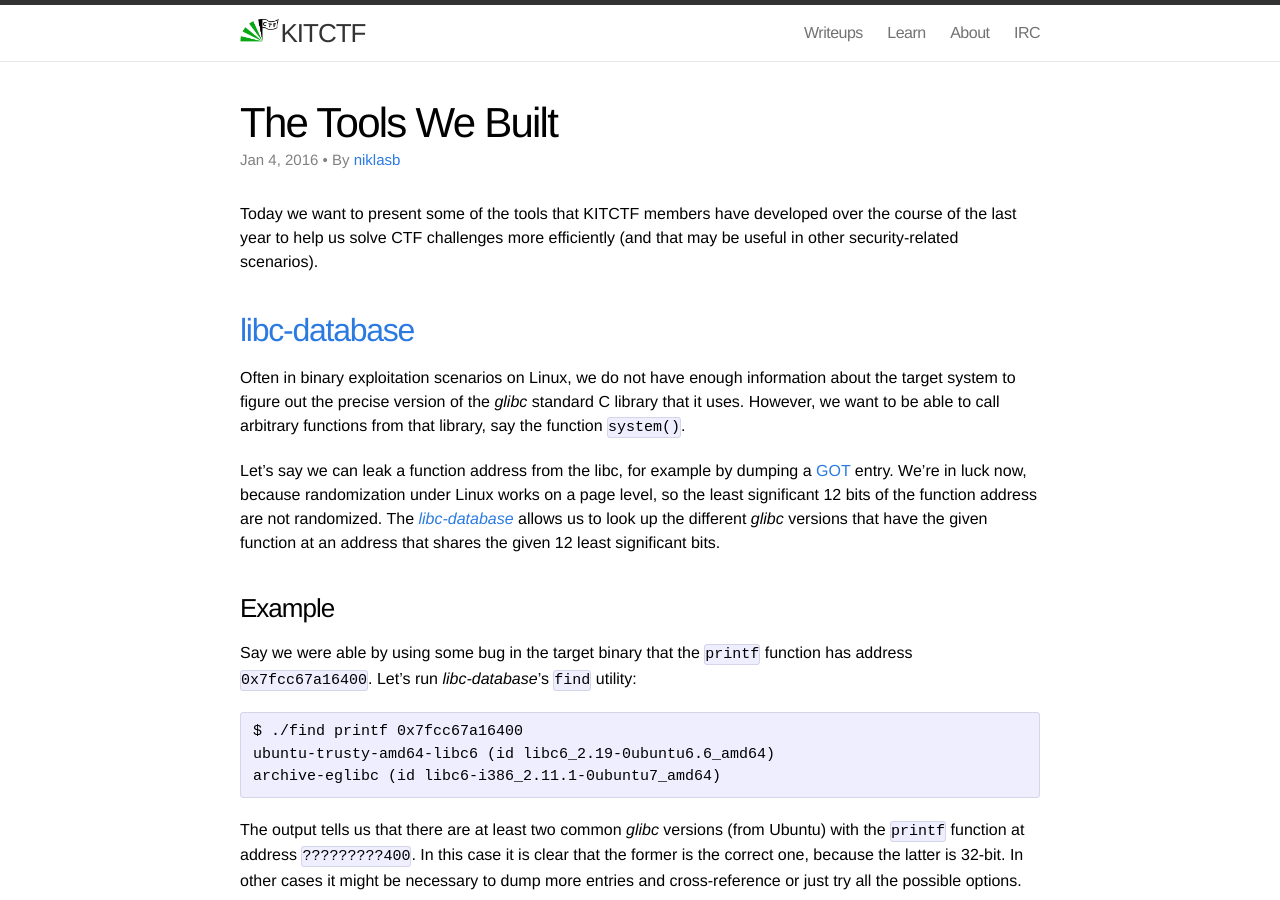
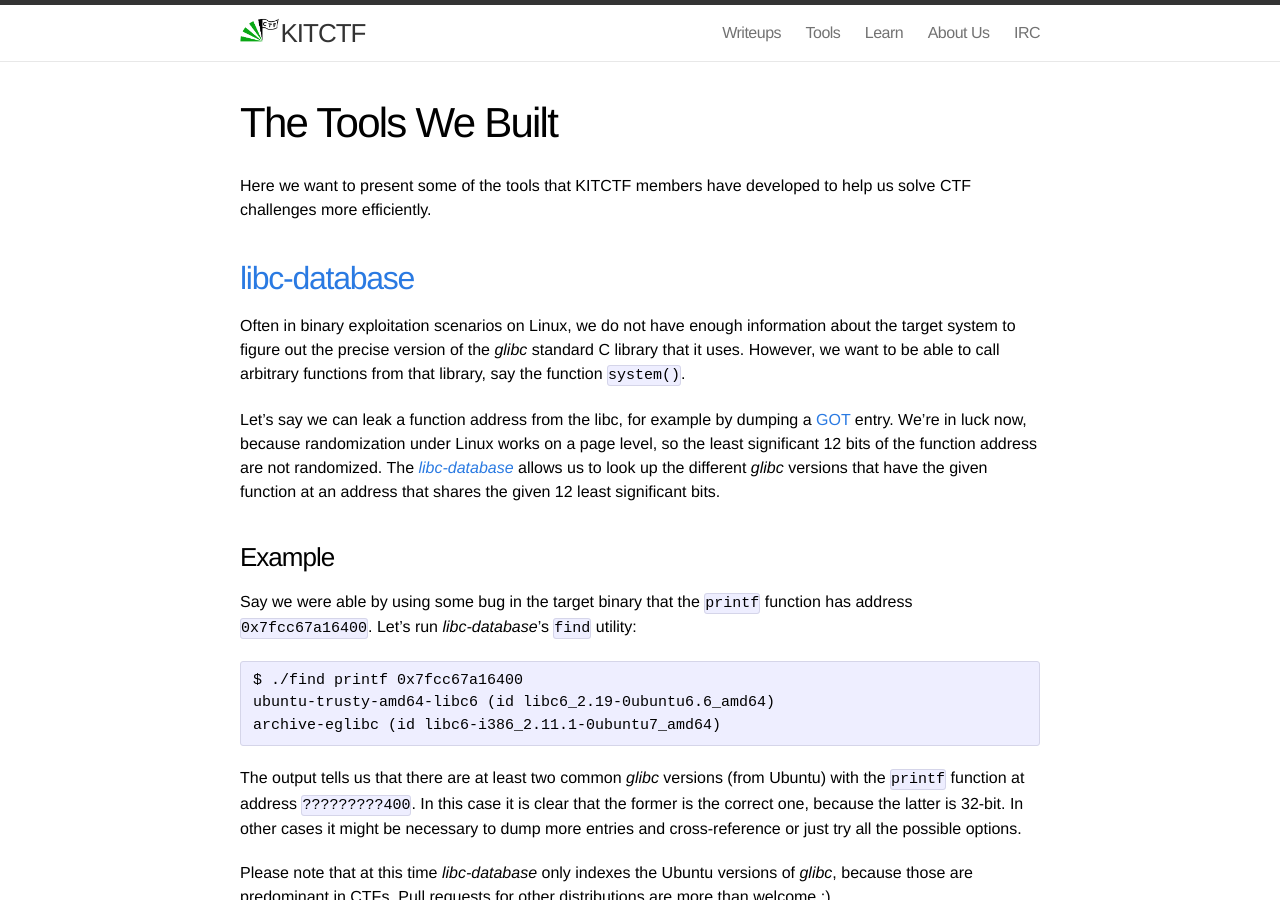
Before and after one commit to kitctf/www, a Jekyll site: the page built from tools.md, in a window 1280 px wide and 900 px high. Built offline with Jekyll 4.4.1, drawn with Linux system fonts in a browser that asks for light colours.

Commit message:
make /tools/ a page

```diff
--- a/_includes/header.html
+++ b/_includes/header.html
@@ -18,8 +18,9 @@
       </a>
       <div class="trigger">
         <a class="page-link" href="/writeups">Writeups</a>
+        <a class="page-link" href="/tools">Tools</a>
         <a class="page-link" href="/learning">Learn</a>
-        <a class="page-link" href="/about">About</a>
+        <a class="page-link" href="/about">About Us</a>
         <a class="page-link" href="/irc">IRC</a>
       </div>
     </nav>
--- a/_posts/2016-01-04-tools.md
+++ b/tools.md
@@ -1,14 +1,11 @@
 ---
-layout: post
+layout: page
 title: The Tools We Built
-categories: kitctf
-tags: tools
-author: niklasb
+permalink: /tools/
 ---
 
-Today we want to present some of the tools that KITCTF members have developed
-over the course of the last year to help us solve CTF challenges more
-efficiently (and that may be useful in other security-related scenarios).
+Here we want to present some of the tools that KITCTF members have developed
+to help us solve CTF challenges more efficiently.
 
 ## [libc-database](https://github.com/niklasb/libc-database)
 
```
